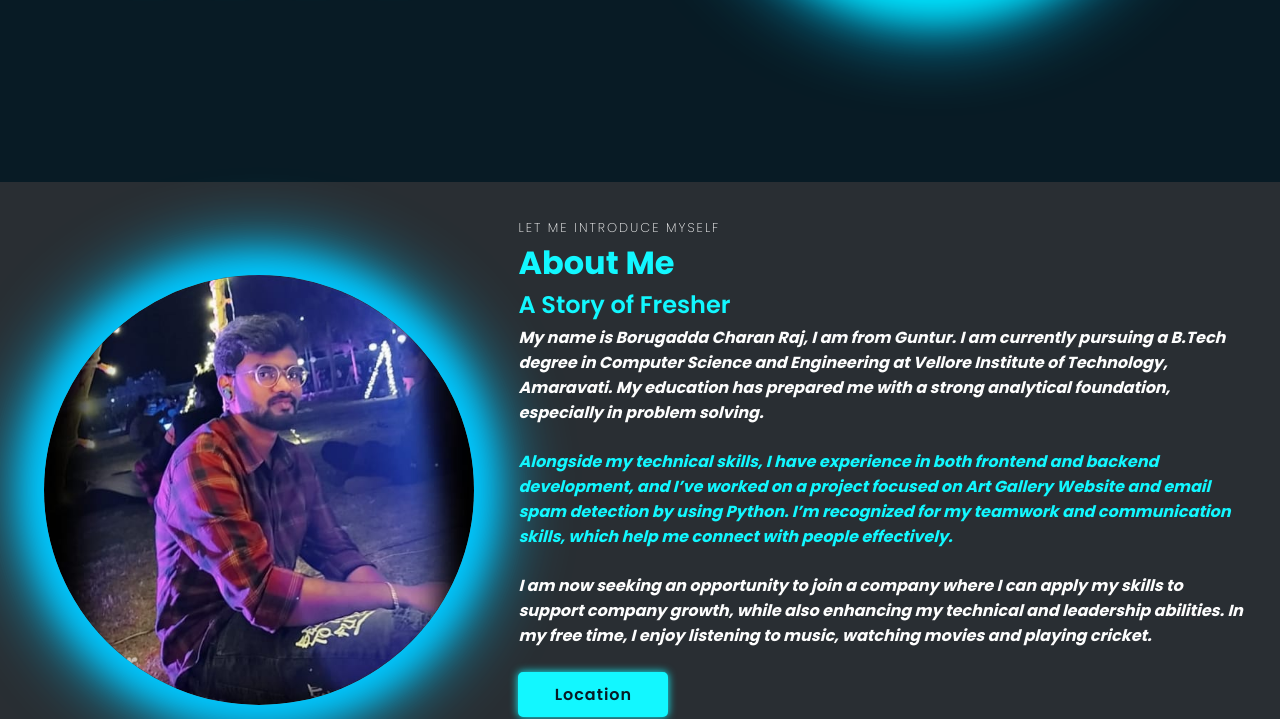
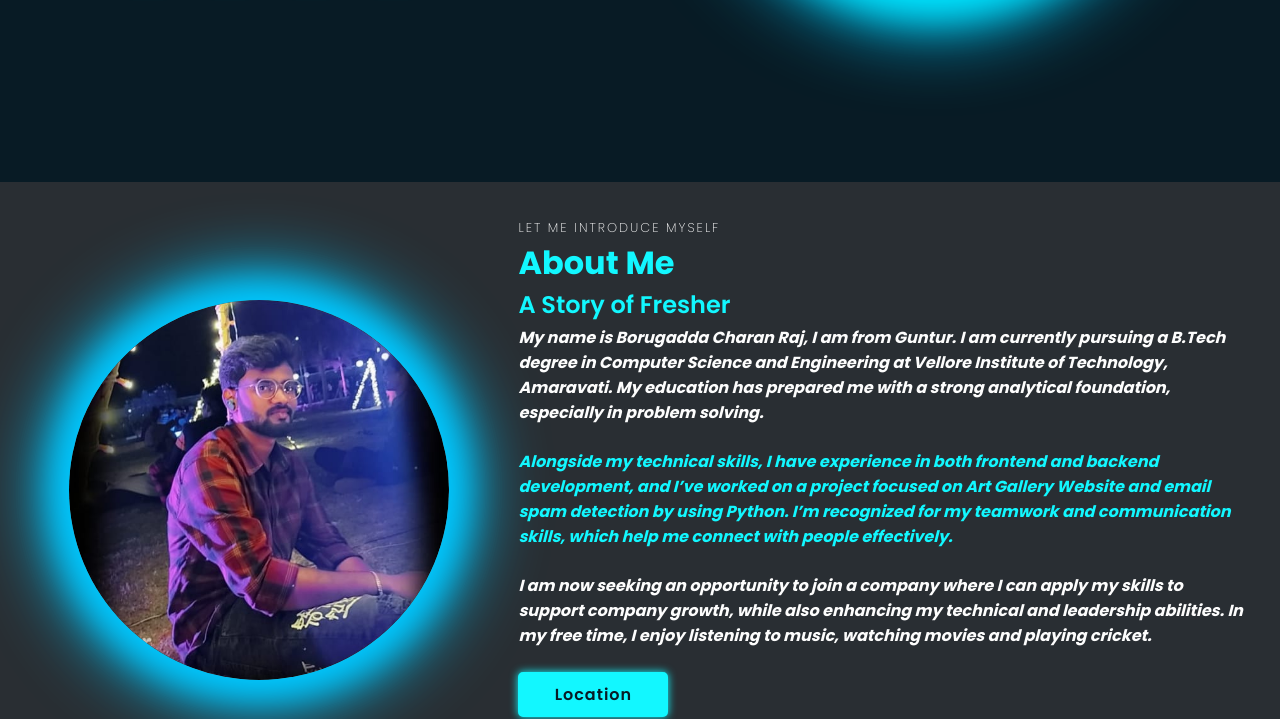
Before and after one commit to CharanRaj8/Portfolio, a plain HTML site: page index.html in a window 1280 px wide. Shown: the part 618-1337 px from the top of the page. Drawn offline with nearby package versions, Linux system fonts and the light colour scheme.

Commit message:
Update stylesheet.css

```diff
--- a/stylesheet.css
+++ b/stylesheet.css
@@ -353,8 +353,8 @@ transition:0.32s cubic-bezier(0.6,0,0.7,0.2);
 
 .about .img-about {
     position: relative;
-    width: 430px;
-    height: 430px;
+    width: 380px;
+    height: 380px;
     border-radius: 50%;
     overflow: hidden;
     margin: auto;
```
